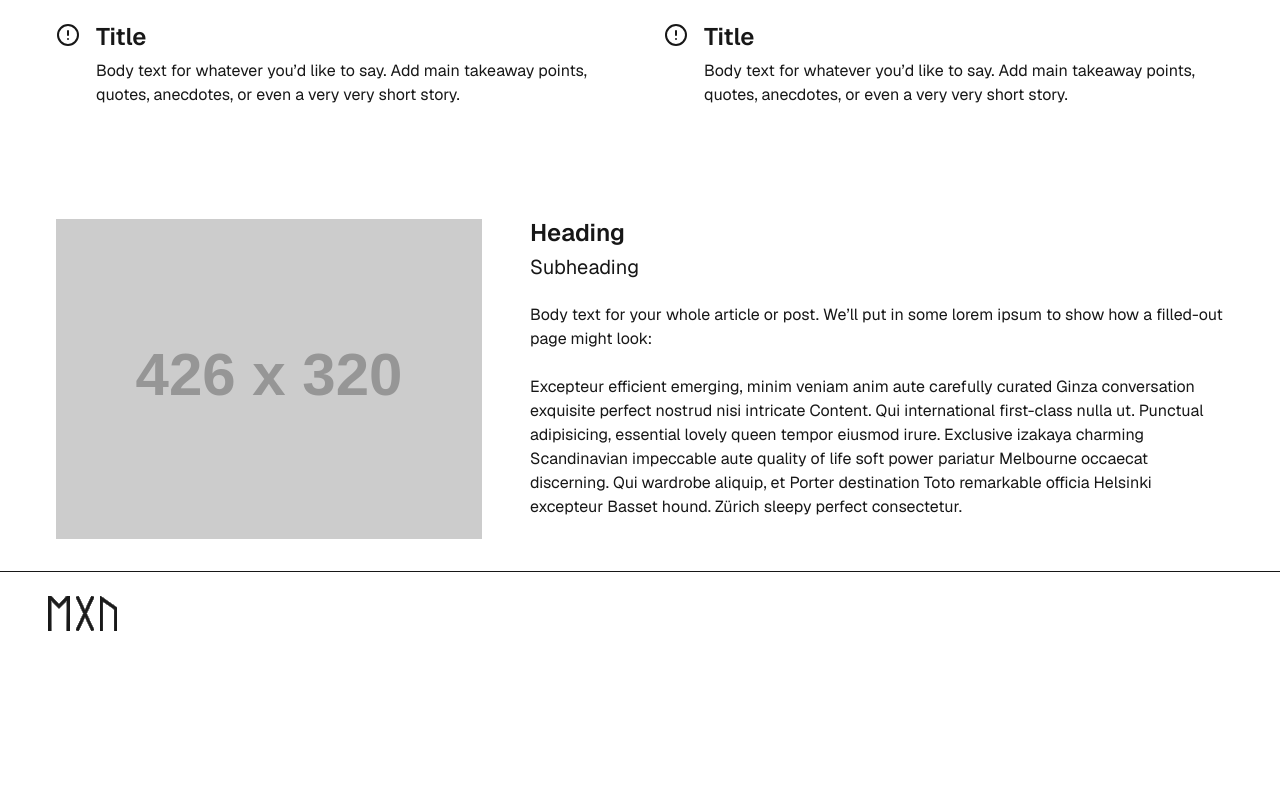
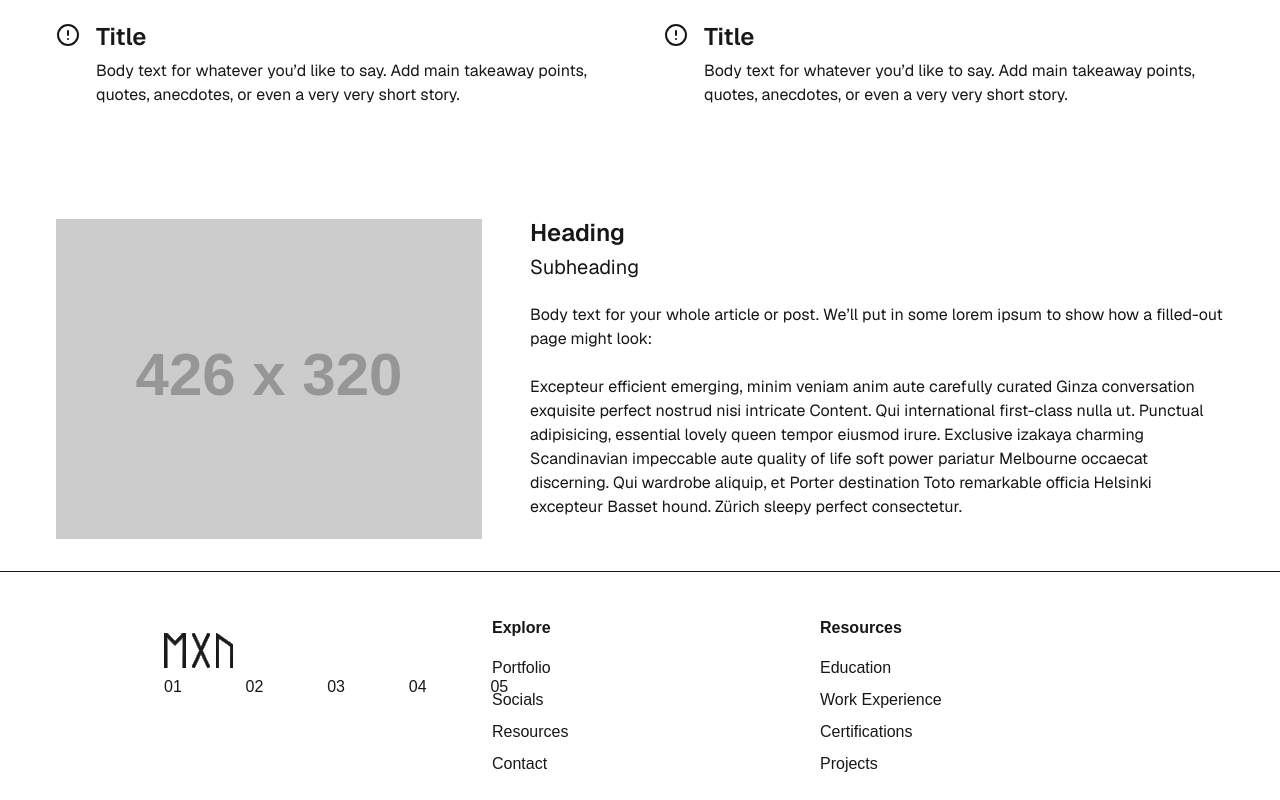
Before and after one commit to TheN4meless0ne/egreig-vistnes.no, a Next.js app in the folder website/: page / in a window 1280 px wide. Shown: the part 633-1433 px from the top of the page. Before the commit the page ends 1288 px from the top, so only its background shows below. Built offline with nearby package versions, Linux system fonts and the light colour scheme.

Commit message:
Designed footer, logo resize, update hero text

```diff
--- a/website/app/components/footer.tsx
+++ b/website/app/components/footer.tsx
@@ -1,9 +1,43 @@
+import Link from "next/link";
 import Logo from "./logo";
 
 export default function Footer() {
     return (
-        <div className="w-48 inline-flex justify-start items-center gap-1.5">
-            <Logo />
+        <div className="grid grid-cols-3 px-25 span-2 flex justify-end items-center pt-5">
+            <div className="grid grid-row-2 ml-4 min-w-100 max-w-262 pb-15">
+                <div>
+                    <Logo />
+                </div>
+                <div className="grid grid-cols-5 gap-x-2">
+                    <div>01</div>
+                    <div>02</div>
+                    <div>03</div>
+                    <div>04</div>
+                    <div>05</div>
+                </div>
+            </div>
+            <div className="grid grid-row-2 ml-4 min-w-100 max-w-262 gap-y-4">
+                <div>
+                    <p className="font-bold">Explore</p>
+                </div>
+                <div className="grid grid-row-4 gap-y-2">
+                    <div><Link href="/" className="hover:underline">Portfolio</Link></div>
+                    <div><Link href="/" className="hover:underline">Socials</Link></div>
+                    <div><Link href="/" className="hover:underline">Resources</Link></div>
+                    <div><Link href="/" className="hover:underline">Contact</Link></div>
+                </div>
+            </div>
+            <div className="grid grid-row-2 ml-4 min-w-100 max-w-262 gap-y-4">
+                <div>
+                    <p className="font-bold">Resources</p>
+                </div>
+                <div className="grid grid-row-4 gap-y-2">
+                    <div><Link href="/" className="hover:underline">Education</Link></div>
+                    <div><Link href="/" className="hover:underline">Work Experience</Link></div>
+                    <div><Link href="/" className="hover:underline">Certifications</Link></div>
+                    <div><Link href="/" className="hover:underline">Projects</Link></div>
+                </div>
+            </div>
         </div>
     );
 }
--- a/website/app/components/logo.tsx
+++ b/website/app/components/logo.tsx
@@ -4,7 +4,7 @@ import Ewas from "./parts/icon/ewas";
 
 export default function Logo() {
     return (
-        <div data-property-1="Default" className="w-48 inline-flex justify-start items-center gap-1.5">
+        <div data-property-1="Default" className="w-24 inline-flex justify-start items-center gap-1.5">
             <Ewas />
             <Gebo />
             <Urus />
--- a/website/app/page.tsx
+++ b/website/app/page.tsx
@@ -11,10 +11,10 @@ export default function Home() {
             src="/sunset.png"
             alt="Sunset at Vistvik beach"
             title="Elias Greig-Vistnes"
-            subtitle="Subtitle"
+            subtitle="IT Apprentice at Cegal Norway"
           />
           <CardGrid2x2
-            heading="Heading"
+            heading="Projects"
             subheading="Subheading"
           />
           <PanelImage
```
